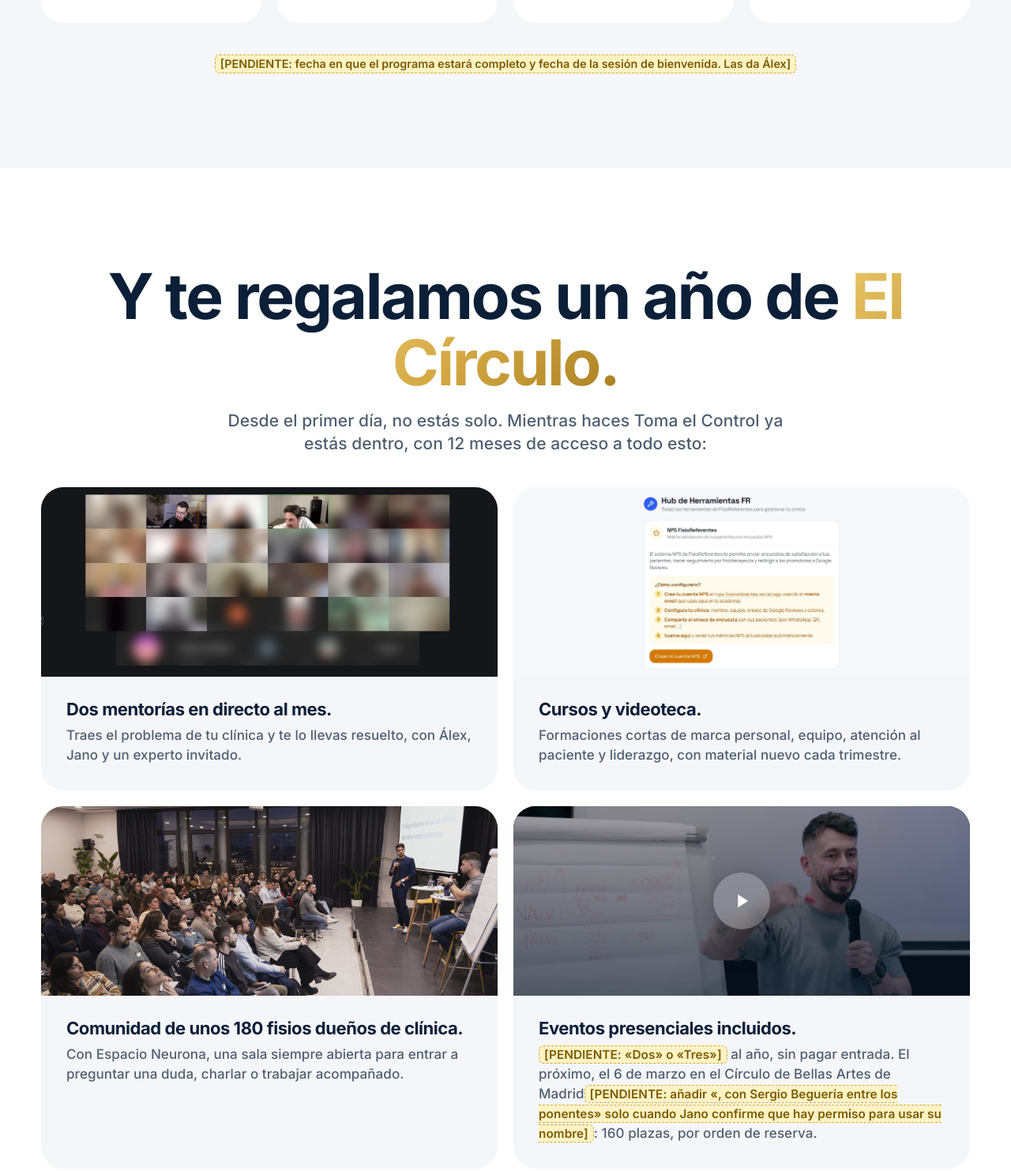
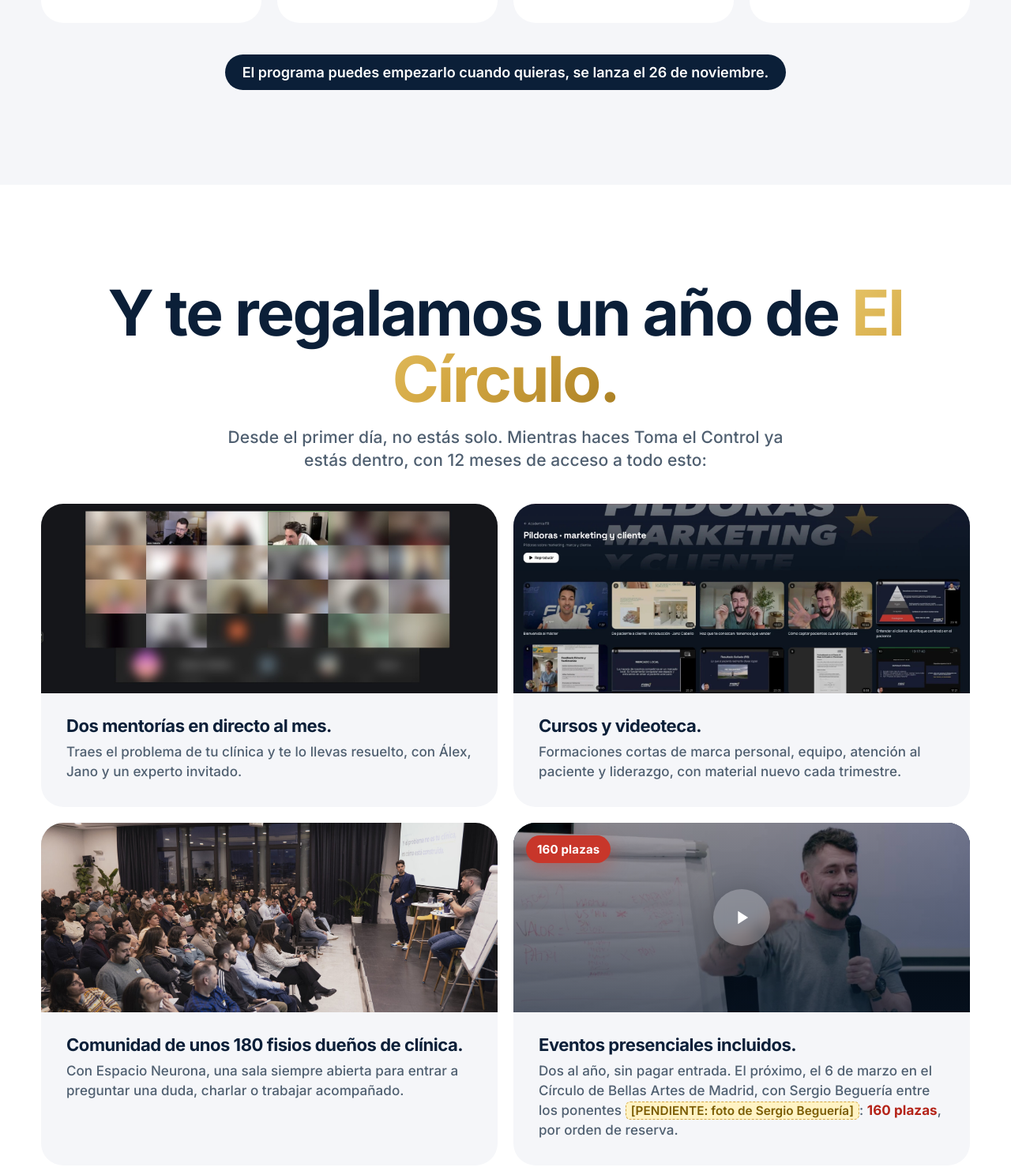
Before and after one commit to janocabello90/el-circulo-web, a plain HTML site: page index.html in a window 1280 px wide. Shown: the part 2375-3858 px from the top of the page at 79% size. Drawn offline with Linux system fonts and the light colour scheme.

Commit message:
Landing Toma el Control: dos eventos al año, Sergio Beguería entre los ponentes, 160 plazas destacadas, lanzamiento el 26 de noviembre y nueva imagen de la videoteca
Co-Authored-By: Claude Opus 5.5 <noreply@anthropic.com>

```diff
--- a/index.html
+++ b/index.html
@@ -308,6 +308,11 @@ footer{padding-bottom:96px!important}
   .gift-t{padding-top:0}
   .bono-img{height:200px;border-radius:18px}
 }
+
+.launch{margin:0;padding:12px 22px;border-radius:999px;background:#0B1F38;color:#fff;font-size:18px;font-weight:600;text-align:center}
+.plazas{color:#B42318;font-weight:800}
+.plazas-tag{position:absolute;top:16px;left:16px;padding:8px 14px;border-radius:999px;background:#C8362A;color:#fff;font-size:15px;font-weight:800;letter-spacing:.01em;box-shadow:0 8px 24px rgba(200,54,42,.35)}
+@media (max-width:600px){.launch{font-size:15px;border-radius:16px;padding:10px 16px}.plazas-tag{top:10px;left:10px;font-size:13px;padding:6px 11px}}
 </style>
 </head>
 <body>
@@ -350,7 +355,7 @@ footer{padding-bottom:96px!important}
       <li class="tile white grow mod"><span class="mod-n grad">3</span><div><span class="mod-t">Definiendo tu crecimiento.</span><p class="copy sm">A dónde quieres llegar, con escenarios y datos.</p></div></li>
       <li class="tile white grow mod"><span class="mod-n grad">4</span><div><span class="mod-t">Implantando el plan.</span><p class="copy sm">Tu sistema para tomar decisiones, funcionando.</p></div></li>
     </ol>
-    <p class="pend reveal">[PENDIENTE: fecha en que el programa estará completo y fecha de la sesión de bienvenida. Las da Álex]</p>
+    <p class="launch reveal">El programa puedes empezarlo cuando quieras, se lanza el 26 de noviembre.</p>
   </div>
 </section>
 
@@ -363,9 +368,9 @@ footer{padding-bottom:96px!important}
     </div>
     <div class="gifts">
       <div class="tile grow gift"><div class="media gift-img"><img src="assets/consejo-direccion.jpg" alt="Mentoría en directo con Álex y Jano"></div><div class="gift-body"><span class="gift-t">Dos mentorías en directo al mes.</span><p class="copy sm">Traes el problema de tu clínica y te lo llevas resuelto, con Álex, Jano y un experto invitado.</p></div></div>
-      <div class="tile grow gift"><div class="media gift-img" style="background:#F7F8FB"><img src="assets/herramientas.jpg" alt="Videoteca y herramientas de la Academia FisioReferentes" style="object-fit:contain;background:#F7F8FB"></div><div class="gift-body"><span class="gift-t">Cursos y videoteca.</span><p class="copy sm">Formaciones cortas de marca personal, equipo, atención al paciente y liderazgo, con material nuevo cada trimestre.</p></div></div>
+      <div class="tile grow gift"><div class="media gift-img"><img src="assets/videoteca.jpg" alt="Videoteca de la Academia FisioReferentes: píldoras de marketing y cliente" style="object-position:0 0"></div><div class="gift-body"><span class="gift-t">Cursos y videoteca.</span><p class="copy sm">Formaciones cortas de marca personal, equipo, atención al paciente y liderazgo, con material nuevo cada trimestre.</p></div></div>
       <div class="tile grow gift"><div class="media gift-img"><img src="assets/madrid-03.jpg" alt="Comunidad de FisioReferentes"></div><div class="gift-body"><span class="gift-t">Comunidad de unos 180 fisios dueños de clínica.</span><p class="copy sm">Con Espacio Neurona, una sala siempre abierta para entrar a preguntar una duda, charlar o trabajar acompañado.</p></div></div>
-      <div class="tile grow gift"><a class="video-frame yt-lite gift-img" href="https://www.youtube.com/watch?v=yq6pk-NQRTA" target="_blank" rel="noopener" data-id="yq6pk-NQRTA" data-title="Encuentro de FisioReferentes en el Círculo de Bellas Artes, Madrid 2026" aria-label="Reproducir el vídeo del encuentro en el Círculo de Bellas Artes" style="aspect-ratio:auto;border-radius:0;box-shadow:none"><img class="cover" src="assets/evento-bellas-artes.jpg" alt="Encuentro de FisioReferentes en el Círculo de Bellas Artes de Madrid"><span class="scrim"></span><span class="vsl-play" style="width:72px;height:72px"><svg width="28" height="28" viewBox="0 0 24 24" fill="#ffffff" aria-hidden="true"><path d="M8 5v14l11-7z"/></svg></span></a><div class="gift-body"><span class="gift-t">Eventos presenciales incluidos.</span><p class="copy sm"><span class="pend in">[PENDIENTE: «Dos» o «Tres»]</span> al año, sin pagar entrada. El próximo, el 6 de marzo en el Círculo de Bellas Artes de Madrid<span class="pend in">[PENDIENTE: añadir «, con Sergio Beguería entre los ponentes» solo cuando Jano confirme que hay permiso para usar su nombre]</span>: 160 plazas, por orden de reserva.</p></div></div>
+      <div class="tile grow gift"><a class="video-frame yt-lite gift-img" href="https://www.youtube.com/watch?v=yq6pk-NQRTA" target="_blank" rel="noopener" data-id="yq6pk-NQRTA" data-title="Encuentro de FisioReferentes en el Círculo de Bellas Artes, Madrid 2026" aria-label="Reproducir el vídeo del encuentro en el Círculo de Bellas Artes" style="aspect-ratio:auto;border-radius:0;box-shadow:none"><img class="cover" src="assets/evento-bellas-artes.jpg" alt="Encuentro de FisioReferentes en el Círculo de Bellas Artes de Madrid"><span class="scrim"></span><span class="plazas-tag">160 plazas</span><span class="vsl-play" style="width:72px;height:72px"><svg width="28" height="28" viewBox="0 0 24 24" fill="#ffffff" aria-hidden="true"><path d="M8 5v14l11-7z"/></svg></span></a><div class="gift-body"><span class="gift-t">Eventos presenciales incluidos.</span><p class="copy sm">Dos al año, sin pagar entrada. El próximo, el 6 de marzo en el Círculo de Bellas Artes de Madrid, con Sergio Beguería entre los ponentes <span class="pend in">[PENDIENTE: foto de Sergio Beguería]</span>: <strong class="plazas">160 plazas</strong>, por orden de reserva.</p></div></div>
     </div>
   </div>
 </section>
```
Also changed, not shown: assets/videoteca.jpg (added).
